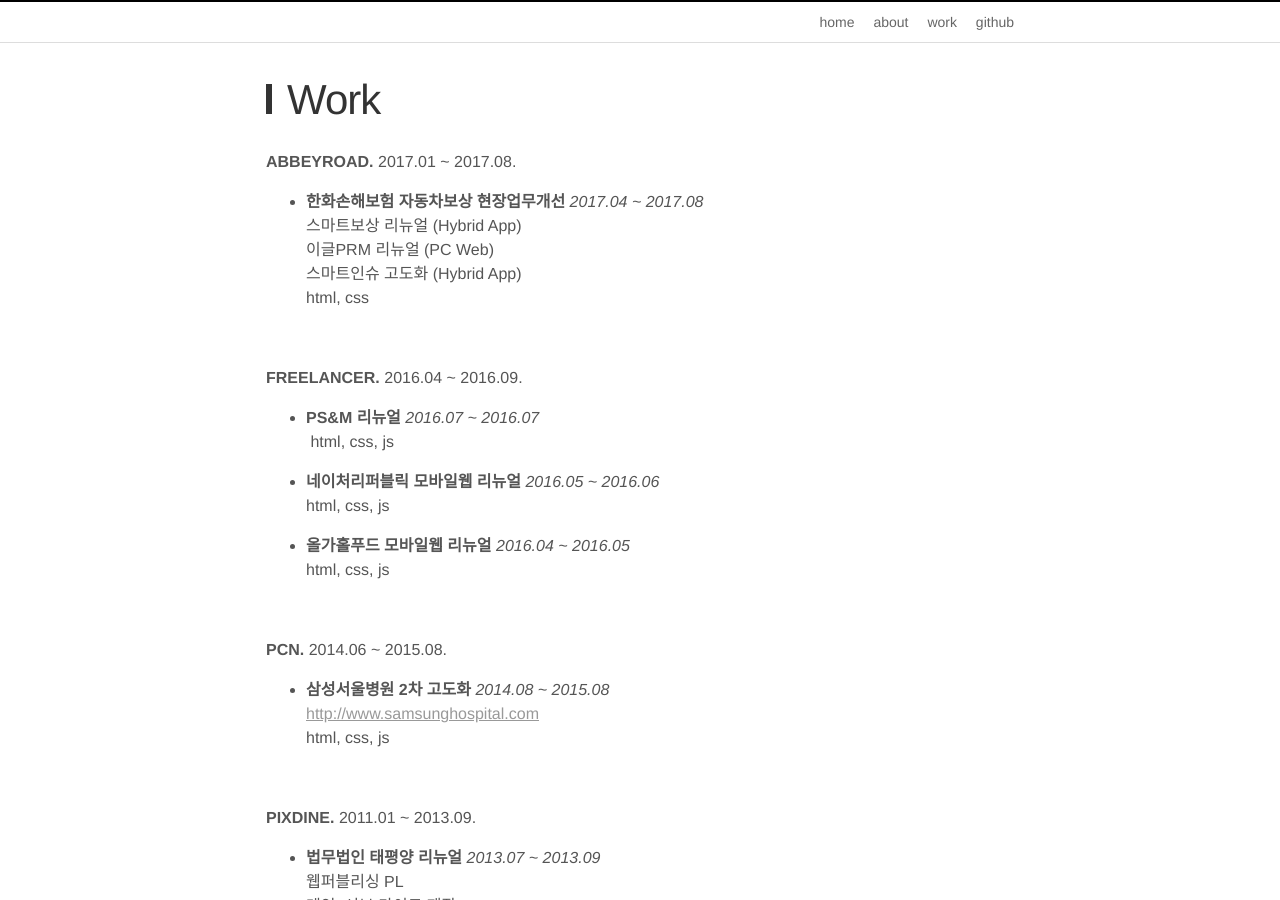
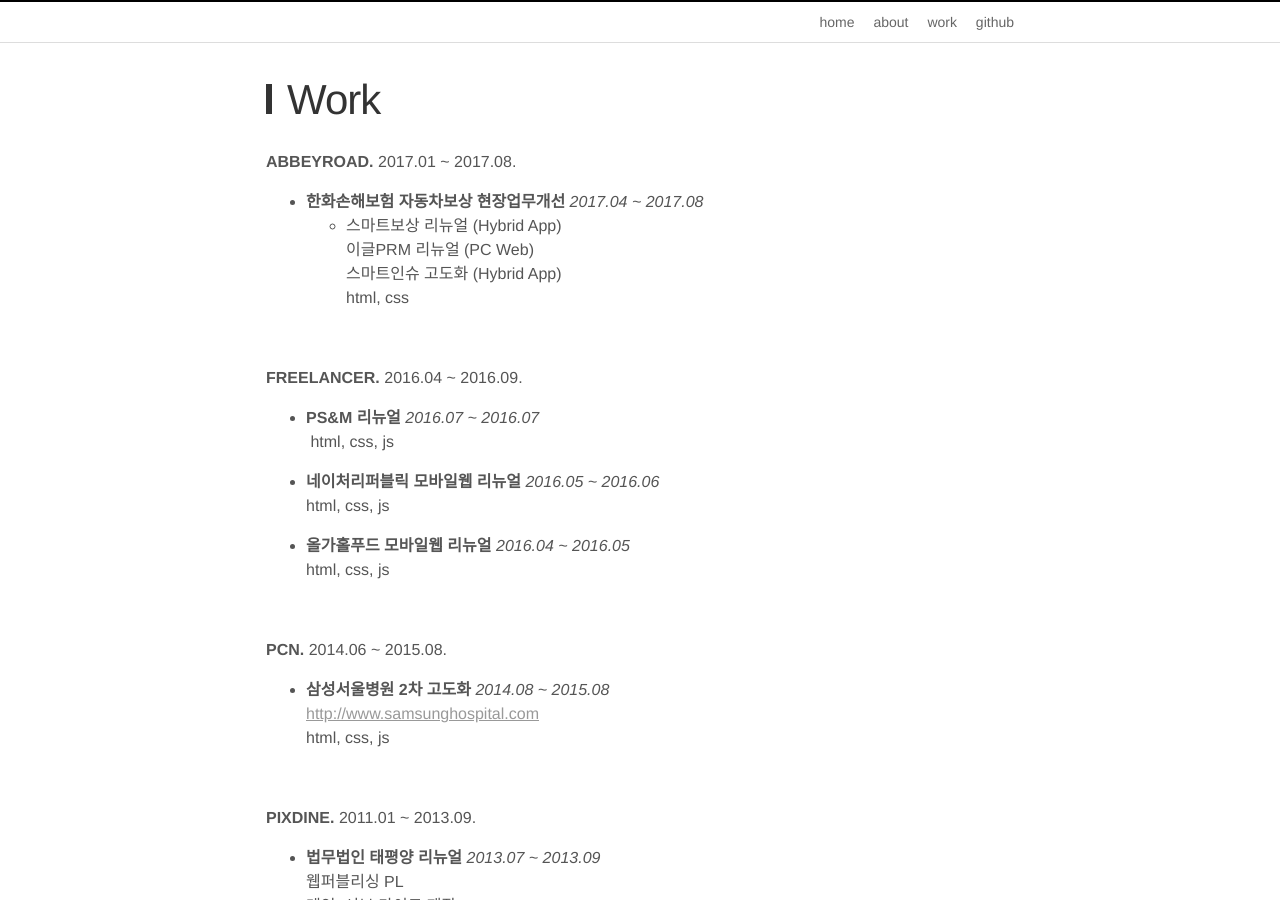
Before and after one commit to imyb/imyb.github.io, a Jekyll site: the page built from work.md, in a window 1280 px wide and 900 px high. Built offline with Jekyll 4.4.1, drawn with Linux system fonts in a browser that asks for light colours.

Commit message:
Update work.md

```diff
--- a/work.md
+++ b/work.md
@@ -8,7 +8,7 @@
 **ABBEYROAD.** 2017.01 ~ 2017.08.
 
 - **한화손해보험 자동차보상 현장업무개선** *2017.04 ~ 2017.08*<br>
-  스마트보상 리뉴얼 (Hybrid App)<br>
+  - 스마트보상 리뉴얼 (Hybrid App)<br>
   이글PRM 리뉴얼 (PC Web)<br>
   스마트인슈 고도화 (Hybrid App)<br>
   html, css
```
